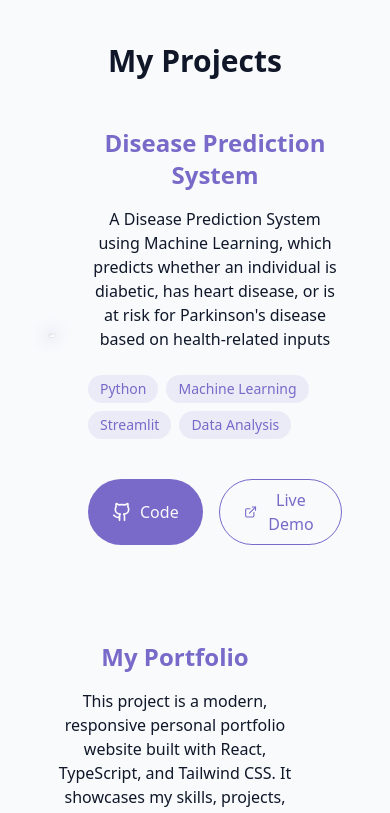
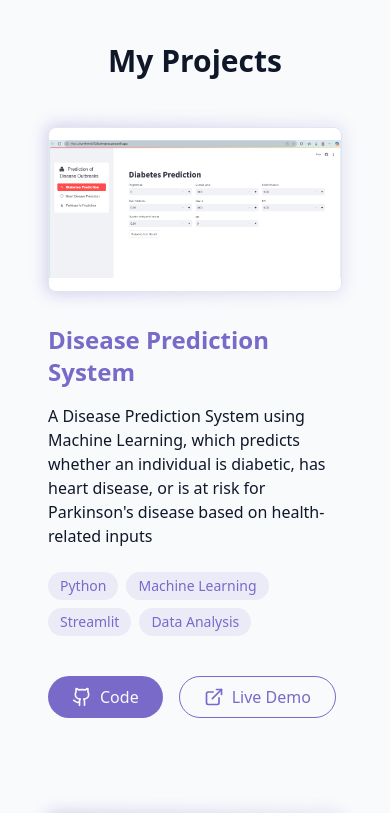
Before and after one commit to Geethanjali37/My-Portfolio, a React (Vite) app: page / in a window 390 px wide. Shown: the part 3900-4713 px from the top of the page. Built offline with nearby package versions, Linux system fonts and the light colour scheme.

Commit message:
Update ProjectsSection.jsx

```diff
--- a/src/components/ProjectsSection.jsx
+++ b/src/components/ProjectsSection.jsx
@@ -54,10 +54,7 @@ export const ProjectsSection = () => {
                     {projects.map((project, index) => (
                         <div
                             key={index}
-                            className="flex flex-col lg:flex-row gap-8 items-center"
-                            style={{
-                                flexDirection: index % 2 === 0 ? 'row' : 'row-reverse'
-                            }}
+                            className={`flex flex-col gap-8 items-center lg:flex-row ${index % 2 !== 0 ? 'lg:flex-row-reverse' : ''}`}
                         >
                             {/* Project Image */}
                             <div className="w-full lg:w-1/2">
@@ -74,12 +71,12 @@ export const ProjectsSection = () => {
                             </div>
 
                             {/* Project Info */}
-                            <div className="w-full lg:w-1/2 space-y-4">
+                            <div className="w-full lg:w-1/2 space-y-4 text-left">
                                 <h3 className="text-2xl font-bold text-primary">
                                     {project.title}
                                 </h3>
 
-                                <p className="text-muted-foreground">
+                                <p className="text-muted-foreground text-left">
                                     {project.description}
                                 </p>
 
```
